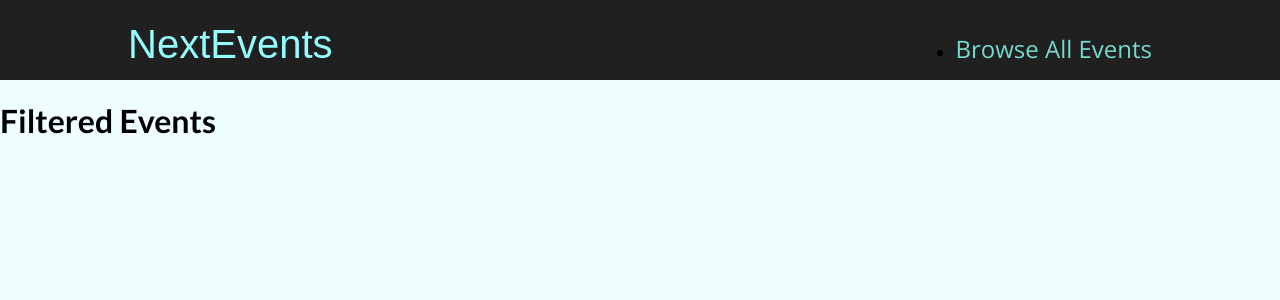
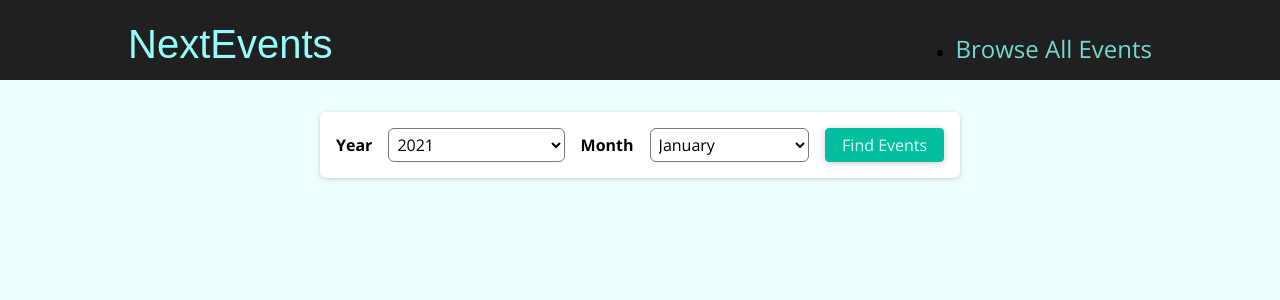
Before and after one commit to mohammad-zrar/next-events, a Next.js app: page /events/events-search in a window 1280 px wide. Shown: the top 300 px of the page. Built offline with nearby package versions, Linux system fonts and the light colour scheme.

Commit message:
Feat(pages\events\events-search.js): Create Events Filter component

```diff
--- a/components/ui/button.js
+++ b/components/ui/button.js
@@ -3,10 +3,18 @@
 import classes from "./button.module.css";
 
 function Button(props) {
+  if (props.link) {
+    return (
+      <Link className={classes.btn} href={props.link}>
+        {props.children}
+      </Link>
+    );
+  }
+
   return (
-    <Link className={classes.btn} href={props.link}>
+    <button className={classes.btn} onClick={props.onClick}>
       {props.children}
-    </Link>
+    </button>
   );
 }
 
--- /dev/null
+++ b/pages/events/events-search.js
@@ -0,0 +1,38 @@
+import Button from "@/components/ui/button";
+import classes from "./events-search.module.css";
+
+function EventsSearch(props) {
+  return (
+    <form className={classes.form}>
+      <div className={classes.controls}>
+        <div className={classes.control}>
+          <label htmlFor="year">Year</label>
+          <select id="year">
+            <option value="2021">2021</option>
+            <option value="2022">2022</option>
+          </select>
+        </div>
+        <di className={classes.control}>
+          <label htmlFor="month">Month</label>
+          <select htmlFor="month">
+            <option value="1">January</option>
+            <option value="2">February</option>
+            <option value="3">March</option>
+            <option value="4">April</option>
+            <option value="5">May</option>
+            <option value="6">June</option>
+            <option value="7">July</option>
+            <option value="8">August</option>
+            <option value="9">September</option>
+            <option value="10">October</option>
+            <option value="11">November</option>
+            <option value="12">December</option>
+          </select>
+        </di>
+      </div>
+      <Button>Find Events</Button>
+    </form>
+  );
+}
+
+export default EventsSearch;
--- /dev/null
+++ b/pages/events/events-search.module.css
@@ -0,0 +1,69 @@
+.form {
+  margin: 2rem auto;
+  box-shadow: 0 1px 4px rgba(0, 0, 0, 0.2);
+  padding: 1rem;
+  background-color: white;
+  border-radius: 6px;
+  width: 90%;
+  max-width: 40rem;
+  display: flex;
+  justify-content: space-between;
+  flex-direction: column;
+  gap: 1rem;
+}
+
+.controls {
+  width: 100%;
+  display: flex;
+  gap: 1rem;
+  flex-direction: column;
+}
+
+.control {
+  flex: 1;
+  display: flex;
+  gap: 1rem;
+  align-items: center;
+  justify-content: space-between;
+}
+
+.control label {
+  font-weight: bold;
+}
+
+.control select {
+  font: inherit;
+  background-color: white;
+  border-radius: 6px;
+  width: 70%;
+  padding: 0.25rem;
+}
+
+.form button {
+  width: 100%;
+  font: inherit;
+  padding: 0.25rem 0.5rem;
+  background-color: #03be9f;
+  border: 1px solid #03be9f;
+  color: #dafff7;
+  border-radius: 4px;
+}
+
+@media (min-width: 768px) {
+  .form {
+    flex-direction: row;
+  }
+
+  .controls {
+    width: 80%;
+    flex-direction: row;
+  }
+
+  .control select {
+    width: 100%;
+  }
+
+  .form button {
+    width: 20%;
+  }
+}
--- a/pages/events/index.js
+++ b/pages/events/index.js
@@ -1,10 +1,12 @@
 import EventList from "@/components/events/event-list";
 import { getAllEvents } from "@/dummy-data";
+import EventsSearch from "./events-search";
 
 function AllEventsPage() {
   const events = getAllEvents();
   return (
     <div>
+      <EventsSearch />
       <EventList items={events} />
     </div>
   );
```
Also changed, not shown: components/ui/button.module.css (line endings or trailing spaces).
